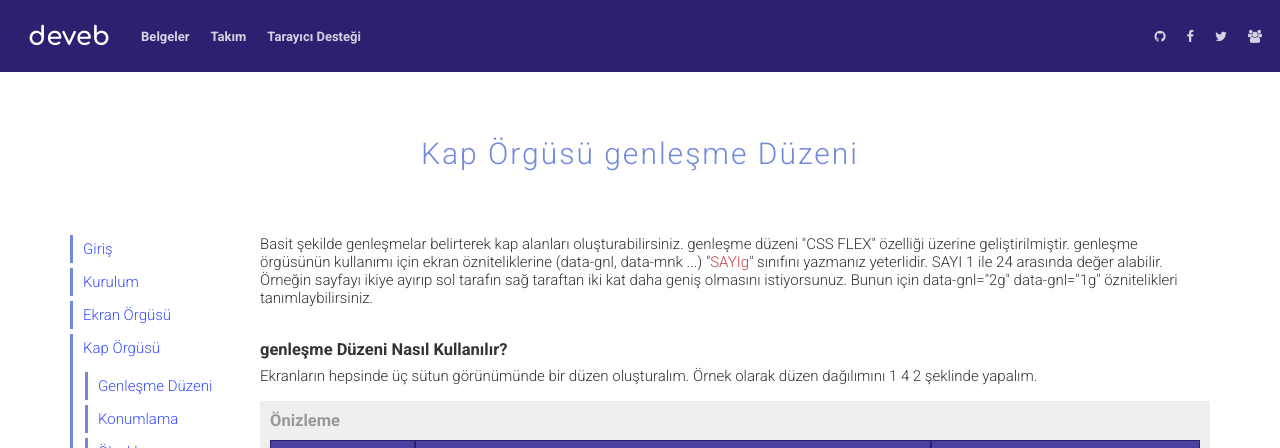
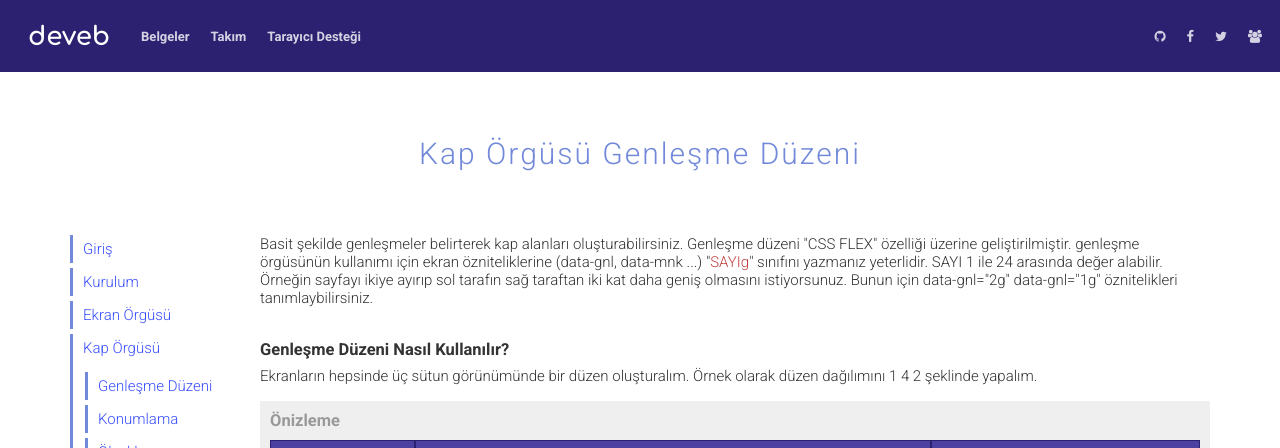
Before and after one commit to data-deveb/data-deveb.github.io, a Jekyll site: the page built from belgeler/kap-orgusu/genlesme-duzeni.html, in a window 1280 px wide. Shown: the top 448 px of the page. Built offline with Jekyll 4.4.1, drawn with Linux system fonts in a browser that asks for light colours.

Commit message:
Güncelleme

```diff
--- a/belgeler/kap-orgusu/genlesme-duzeni.html
+++ b/belgeler/kap-orgusu/genlesme-duzeni.html
@@ -1,6 +1,6 @@
 ---
 layout: default
-title: Kap Örgüsü genleşme Düzeni
+title: Kap Örgüsü Genleşme Düzeni
 ---
   <style media="screen">
     .önizleme{background-color:#efefef; padding:10px;}
@@ -8,9 +8,9 @@
     .önizleme h3 {color:#999;margin:0 0 10px 0;}
     pre.language-html{ max-height:50vh; overflow-y: auto;}
   </style>
-  <p>Basit şekilde genleşmelar belirterek kap alanları oluşturabilirsiniz. genleşme düzeni "CSS FLEX" özelliği üzerine geliştirilmiştir. genleşme örgüsünün kullanımı için ekran özniteliklerine (data-gnl, data-mnk ...) "<span data-metin="ana">SAYIg</span>" sınıfını yazmanız yeterlidir. SAYI 1 ile 24 arasında değer alabilir. Örneğin sayfayı ikiye ayırıp sol tarafın sağ taraftan iki kat daha geniş olmasını istiyorsunuz. Bunun için data-gnl="2g" data-gnl="1g" öznitelikleri tanımlaybilirsiniz.</p>
+  <p>Basit şekilde genleşmeler belirterek kap alanları oluşturabilirsiniz. Genleşme düzeni "CSS FLEX" özelliği üzerine geliştirilmiştir. genleşme örgüsünün kullanımı için ekran özniteliklerine (data-gnl, data-mnk ...) "<span data-metin="ana">SAYIg</span>" sınıfını yazmanız yeterlidir. SAYI 1 ile 24 arasında değer alabilir. Örneğin sayfayı ikiye ayırıp sol tarafın sağ taraftan iki kat daha geniş olmasını istiyorsunuz. Bunun için data-gnl="2g" data-gnl="1g" öznitelikleri tanımlaybilirsiniz.</p>
 
-  <h3>genleşme Düzeni Nasıl Kullanılır?</h3>
+  <h3>Genleşme Düzeni Nasıl Kullanılır?</h3>
   <p>Ekranların hepsinde üç sütun görünümünde bir düzen oluşturalım. Örnek olarak düzen dağılımını 1 4 2 şeklinde yapalım.</p>
   <p></p>
   <div data-gnl="1 1p" class="önizleme">
```
